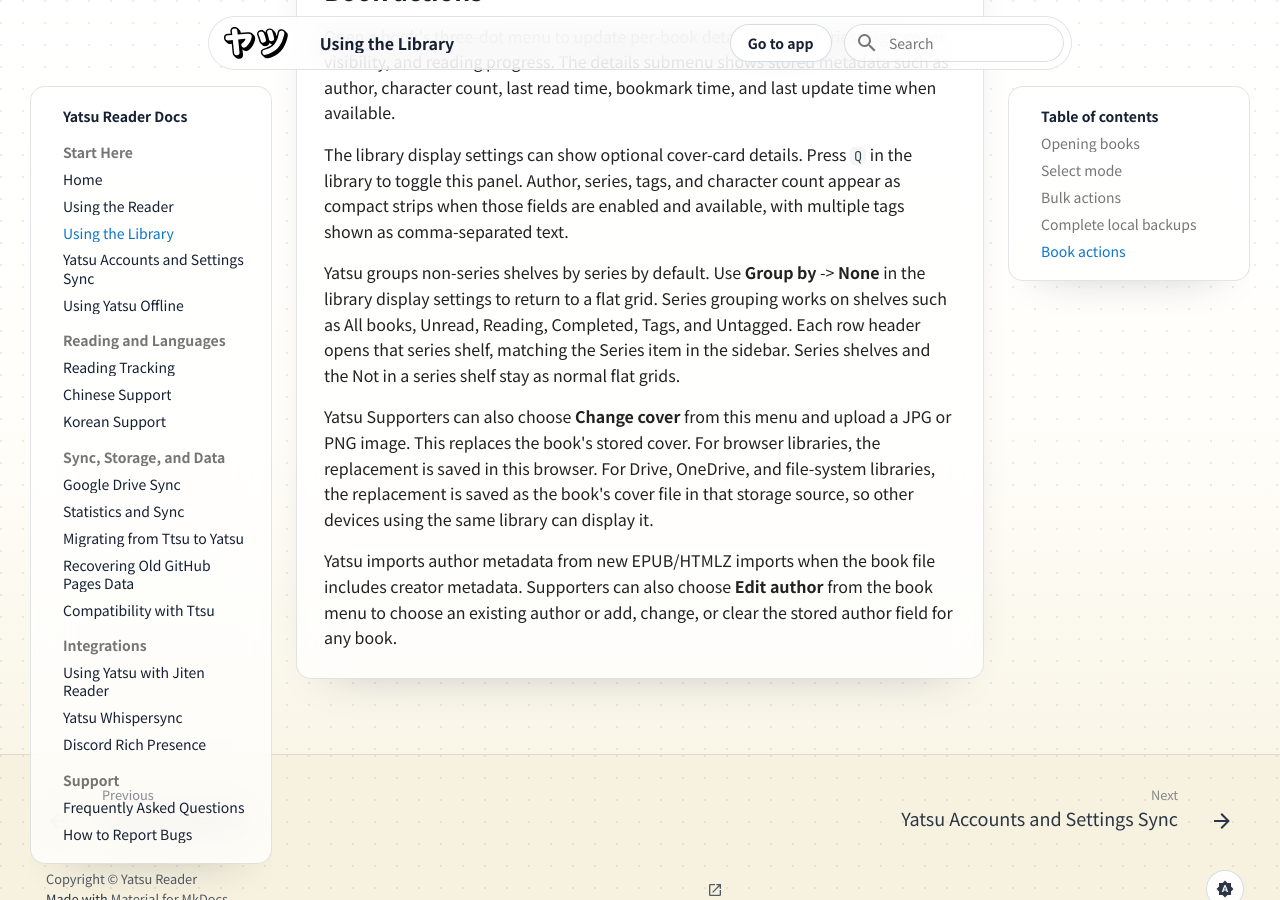
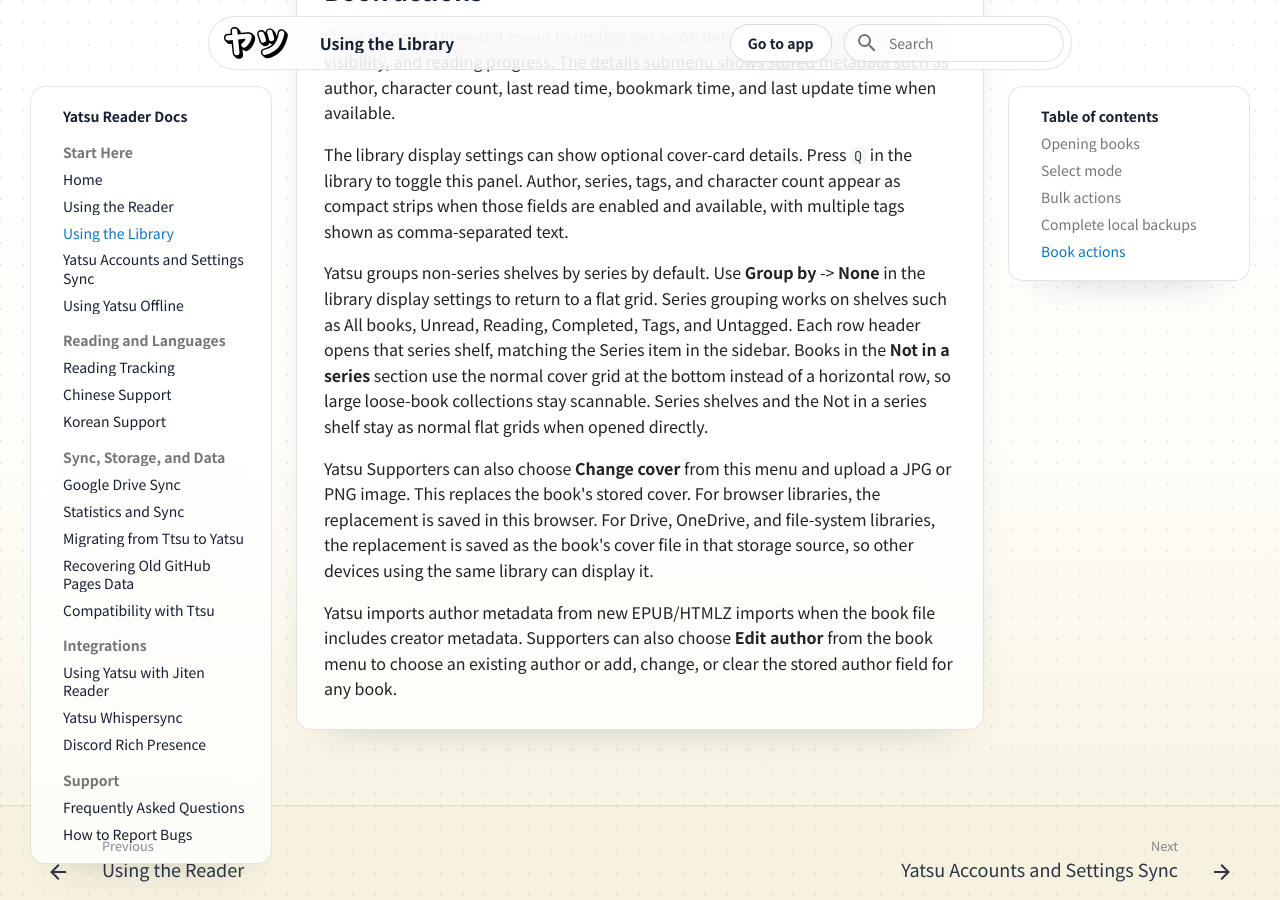
Before and after one commit to ytrms/yatsu-reader-docs, an MkDocs documentation site: the page built from docs/library.md, in a window 1280 px wide and 900 px high, scrolled down 1847 px. Built offline with MkDocs 1.6.1 and Material for MkDocs 9.7.7, drawn with Linux system fonts in a browser that asks for light colours.

Commit message:
docs: document loose grouped book grid

```diff
--- a/docs/library.md
+++ b/docs/library.md
@@ -79,8 +79,10 @@
 **None** in the library display settings to return to a flat grid. Series
 grouping works on shelves such as All books, Unread, Reading, Completed, Tags,
 and Untagged. Each row header opens that series shelf, matching the Series item
-in the sidebar. Series shelves and the Not in a series shelf stay as normal flat
-grids.
+in the sidebar. Books in the **Not in a series** section use the normal cover
+grid at the bottom instead of a horizontal row, so large loose-book collections
+stay scannable. Series shelves and the Not in a series shelf stay as normal flat
+grids when opened directly.
 
 Yatsu Supporters can also choose **Change cover** from this menu and upload a
 JPG or PNG image. This replaces the book's stored cover. For browser libraries,
```
